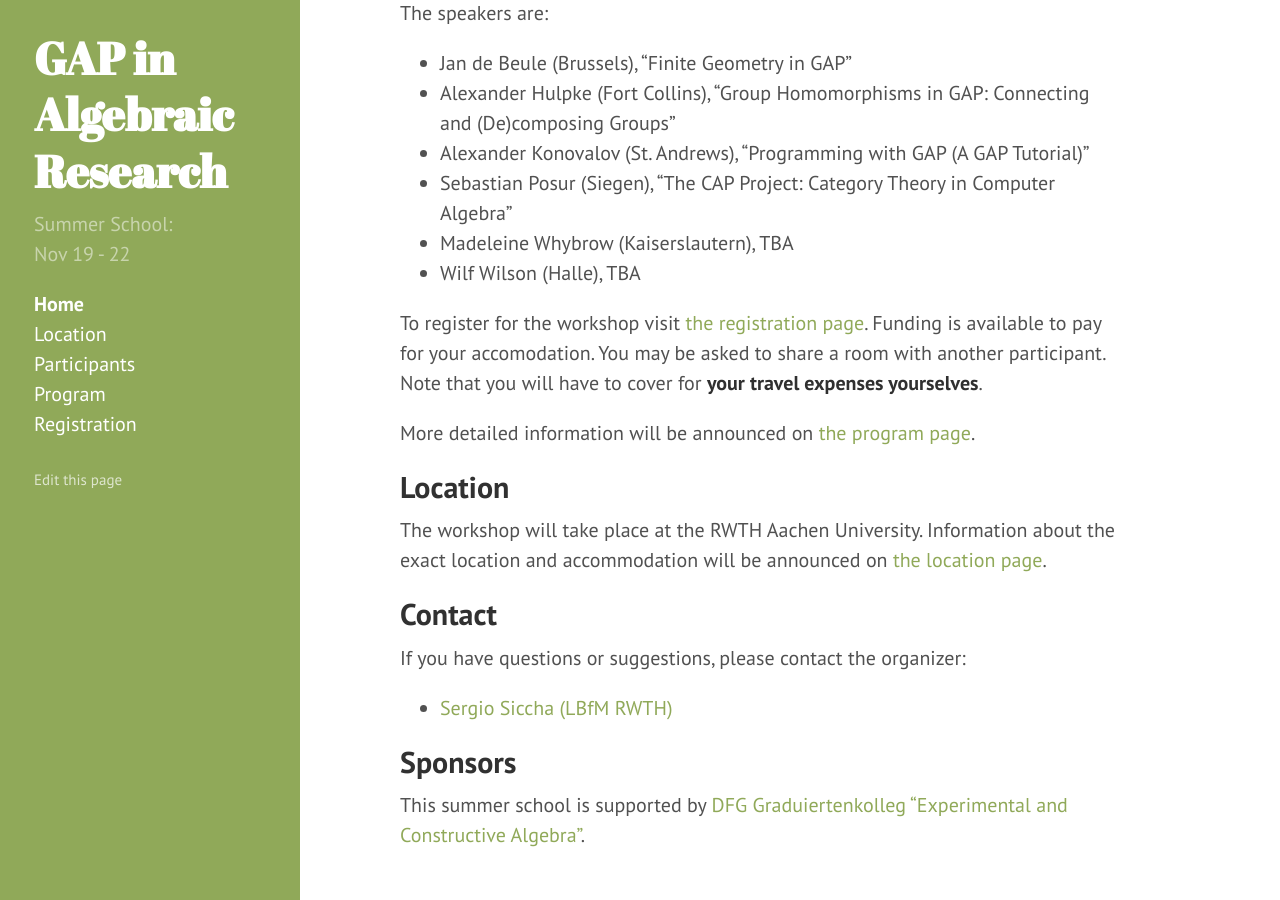
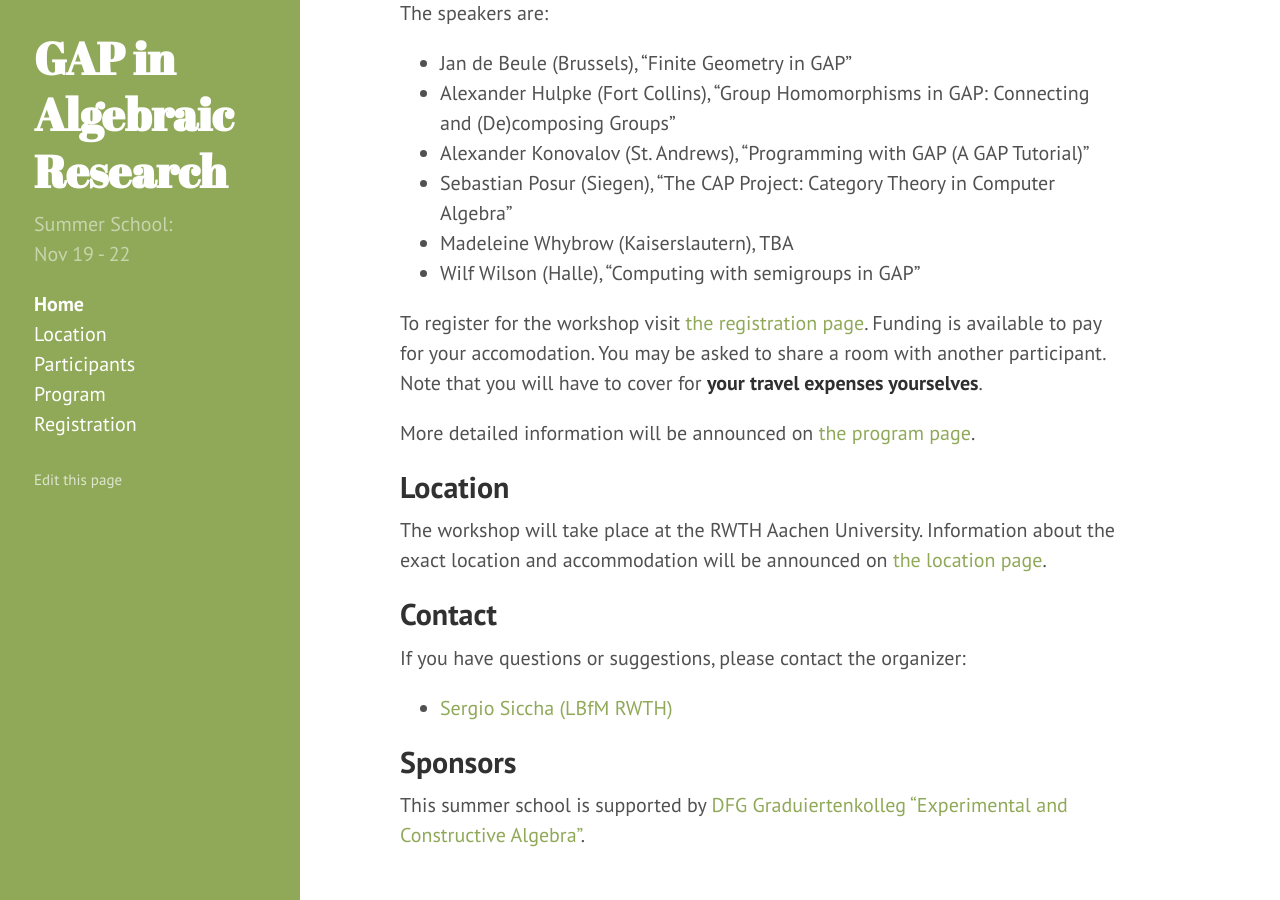
Before and after one commit to lbfm-rwth/gap-in-algebraic-research-2018, a Jekyll site: the page built from index.md, in a window 1280 px wide and 900 px high, scrolled down 524 px. Built offline with Jekyll 4.4.1, drawn with Linux system fonts in a browser that asks for light colours.

Commit message:
Add Wilf's topic

```diff
--- a/index.md
+++ b/index.md
@@ -24,7 +24,7 @@ The speakers are:
 - Alexander Konovalov (St. Andrews), "Programming with GAP (A GAP Tutorial)"
 - Sebastian Posur (Siegen), "The CAP Project: Category Theory in Computer Algebra"
 - Madeleine Whybrow (Kaiserslautern), TBA
-- Wilf Wilson (Halle), TBA
+- Wilf Wilson (Halle), "Computing with semigroups in GAP"
 
 
 To register for the workshop visit [the registration page]({{ site.baseurl }}/registration).
```
